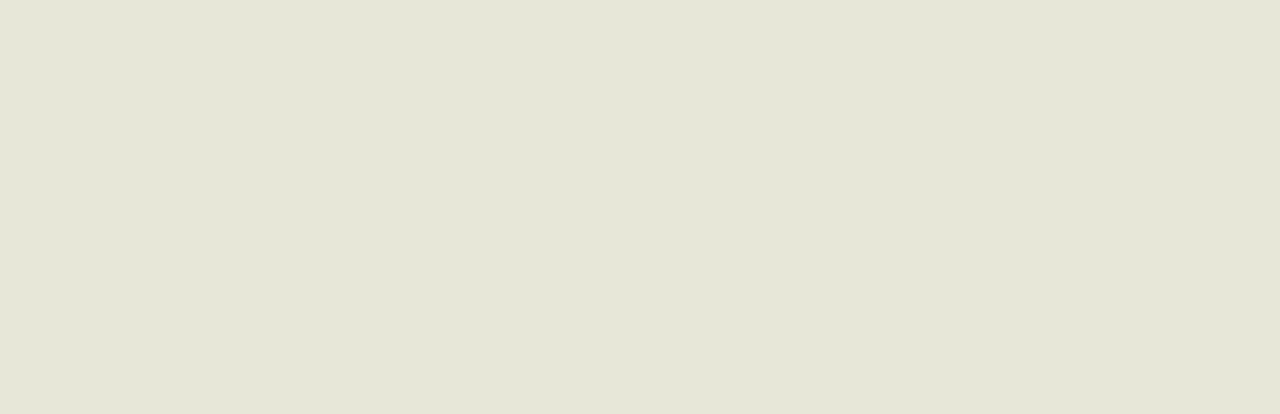
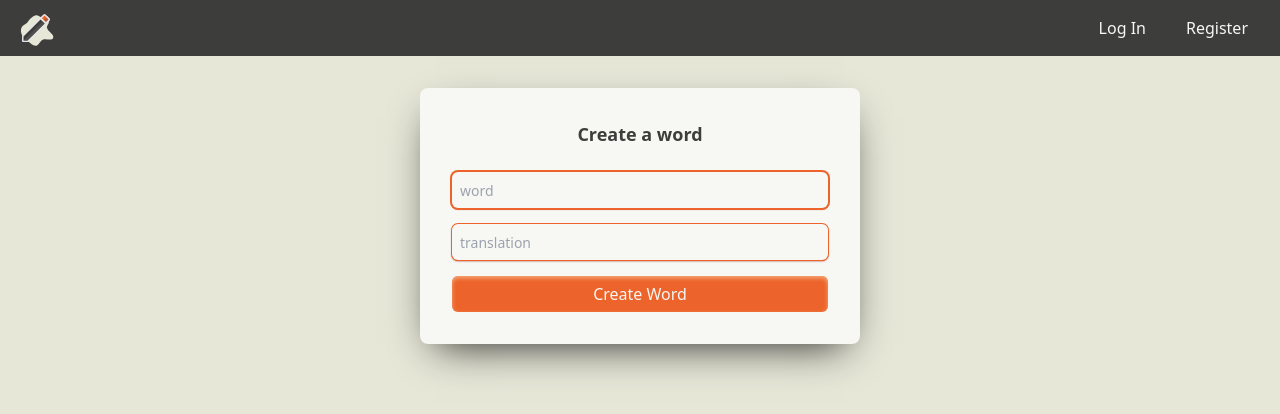
Before and after one commit to alitarika/wordGame, a React (Vite) app in the folder frontend/: page /create-word in a window 1280 px wide. Before the commit this address had no page. Shown: the top 414 px of the page. Built offline with nearby package versions, Linux system fonts and the light colour scheme.

Commit message:
wordListController implemented. Create word page implemented

```diff
--- a/frontend/src/App.jsx
+++ b/frontend/src/App.jsx
@@ -4,6 +4,7 @@ import Home from "./pages/words/Home";
 import Login from "./pages/users/Login";
 import Register from "./pages/users/Register";
 import UsersWords from "./pages/words/UsersWords";
+import CreateWord from "./pages/words/CreateWord";
 
 export default function App() {
   return (
@@ -14,6 +15,7 @@ export default function App() {
           <Route path="register" element={<Register />} />
           <Route path="login" element={<Login />} />
           <Route path="userswords" element={<UsersWords />} />
+          <Route path="create-word" element={<CreateWord />} />
         </Route>
       </Routes>
     </BrowserRouter>
--- a/frontend/src/controllers/wordListControllers.js
+++ b/frontend/src/controllers/wordListControllers.js
@@ -1,6 +1,6 @@
 import { BaseURL } from "./userControllers.js";
 
-// Get user words
+// Get user words (In chronological order)
 export const getUserWordList = async () => {
   const res = await fetch(`${BaseURL}/api/words`, {
     headers: {
@@ -15,3 +15,72 @@ export const getUserWordList = async () => {
 
   return data;
 };
+
+export const getUserMistakenWords = async () => {
+  const response = await fetch(`${BaseURL}/api/words/mistaken`, {
+    headers: {
+      Authorization: `Bearer ${localStorage.getItem("token")}`,
+    },
+  });
+  const data = await response.json();
+
+  if (!response.ok) {
+    throw Error(data.error || "Failed to fetch mistaken words");
+  }
+
+  return data;
+};
+
+// Create word-translation pair
+export const createWord = async (original, translation) => {
+  const res = await fetch(`${BaseURL}/api/words`, {
+    method: "POST",
+    headers: {
+      "Content-Type": "application/json",
+      Authorization: `Bearer ${localStorage.getItem("token")}`,
+    },
+    body: JSON.stringify({ original, translation }),
+  });
+  const data = await res.json();
+
+  if (!res.ok) {
+    throw Error(data.error || "Failed to create word");
+  }
+
+  return data;
+};
+
+// Modify word-translation pair
+export const updateWord = async (id, original, translation) => {
+  const res = await fetch(`${BaseURL}/api/words/${id}`, {
+    method: "PUT",
+    headers: {
+      "Content-Type": "application/json",
+      Authorization: `Bearer ${localStorage.getItem("token")}`,
+    },
+    body: JSON.stringify({ original, translation }),
+  });
+  const data = await res.json();
+
+  if (!res.ok) {
+    throw Error(data.error || "Failed to update word");
+  }
+
+  return data;
+};
+
+export const deleteWord = async (id) => {
+  const response = await fetch(`${BaseURL}/api/words/${id}`, {
+    method: "DELETE",
+    headers: {
+      Authorization: `Bearer ${localStorage.getItem("token")}`,
+    },
+  });
+  const data = await response.json();
+
+  if (!response.ok) {
+    throw Error(data.error || "Failed to delete word");
+  }
+
+  return data;
+};
--- a/frontend/src/pages/Layout.jsx
+++ b/frontend/src/pages/Layout.jsx
@@ -36,6 +36,13 @@ const Layout = () => {
               <Link className="nav-link-text" title="words" to="/">
                 {user}
               </Link>
+              <Link
+                className="nav-link-text"
+                title="Add new word"
+                to="/create-word"
+              >
+                Plus
+              </Link>
               <Link className="nav-link-text" title="words" to="/userswords">
                 words
               </Link>
--- /dev/null
+++ b/frontend/src/pages/words/CreateWord.jsx
@@ -0,0 +1,76 @@
+import React, { useContext, useEffect, useState } from "react";
+import { WordListContext } from "../../contexts/WordListContext";
+import { createWord } from "../../controllers/wordListControllers.js";
+import { enqueueSnackbar } from "notistack";
+import { useNavigate } from "react-router-dom";
+
+const CreateWord = () => {
+  useEffect(() => {
+    document.title = "Add Word";
+  });
+  // form data state
+  const [formData, setFormData] = useState({
+    original: "",
+    translation: "",
+  });
+
+  // Parse wordList setter from the word list context
+  const { setWordList } = useContext(WordListContext);
+
+  const navigate = useNavigate();
+
+  const handleSubmit = async (e) => {
+    e.preventDefault();
+
+    try {
+      const newWordPair = await createWord(
+        formData.original,
+        formData.translation
+      );
+      setWordList((previousWordList) => [newWordPair, ...previousWordList]);
+      enqueueSnackbar("Your word has successfully been added to your list.", {
+        variant: "success",
+      });
+      navigate("/userswords");
+    } catch (error) {
+      console.error("Could not create your word pair: ", error.message);
+      enqueueSnackbar(error.message || "Failed to add word", {
+        variant: "error",
+      });
+    }
+  };
+
+  return (
+    <section className="form-card">
+      <h1 className="form-title">Create a word</h1>
+      <form onSubmit={handleSubmit}>
+        <input
+          className="form-input"
+          type="text"
+          autoFocus
+          placeholder="word"
+          name="original"
+          id="original"
+          value={formData.original}
+          onChange={(e) =>
+            setFormData({ ...formData, original: e.target.value })
+          }
+        />
+        <input
+          className="form-input"
+          type="text"
+          placeholder="translation"
+          name="translation"
+          id="translation"
+          value={formData.translation}
+          onChange={(e) =>
+            setFormData({ ...formData, translation: e.target.value })
+          }
+        />
+        <button className="form-btn">Create Word</button>
+      </form>
+    </section>
+  );
+};
+
+export default CreateWord;
--- a/frontend/src/pages/words/UsersWords.jsx
+++ b/frontend/src/pages/words/UsersWords.jsx
@@ -7,6 +7,7 @@ const UsersWords = () => {
   return (
     <div>
       <h1>Your words:</h1>
+      <h2>Total {wordList.length} words</h2>
       {wordList.map((a) => (
         <div key={a._id}>
           <p>
```
Also changed, not shown: 1 other file (tests, documents, lock files or other folders).
